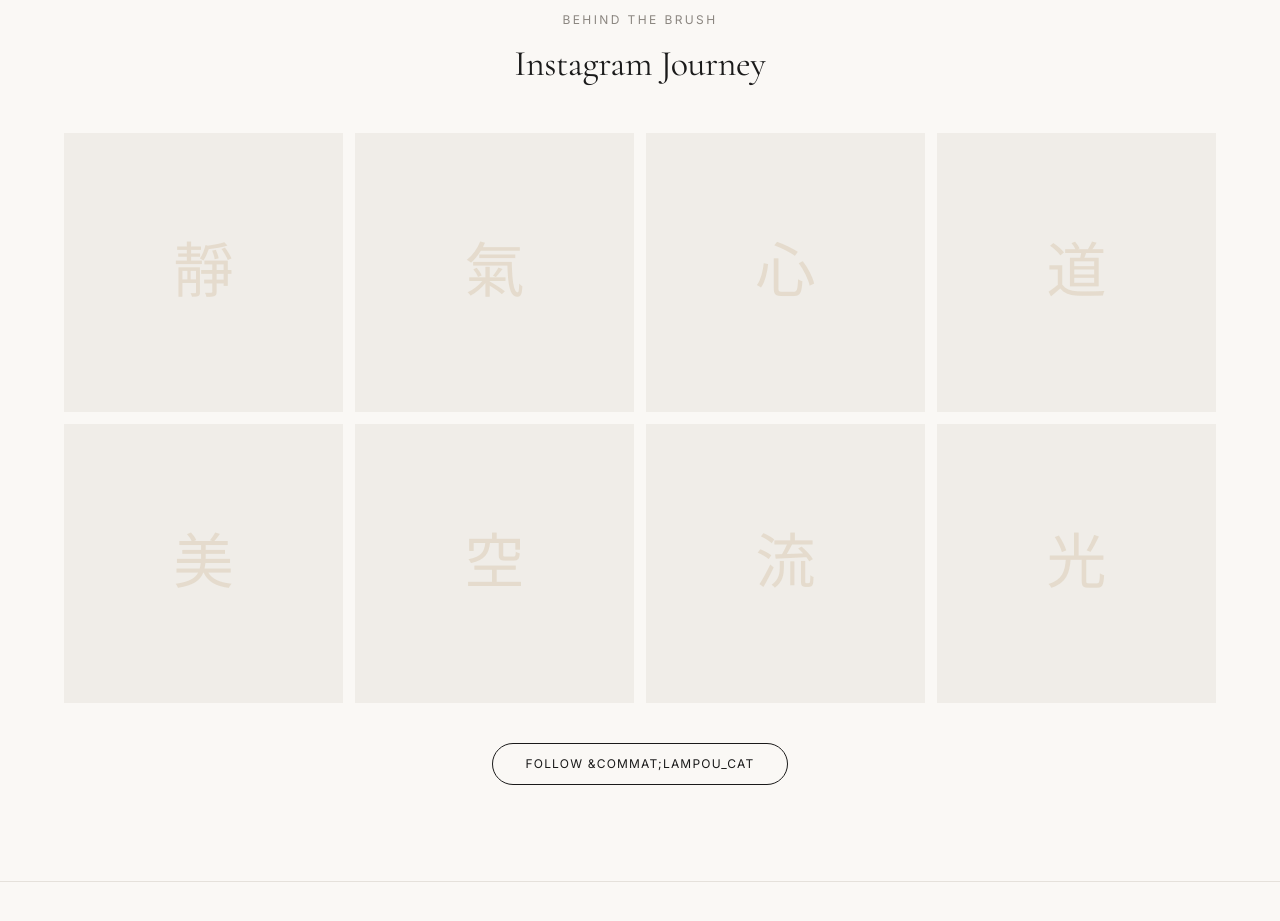
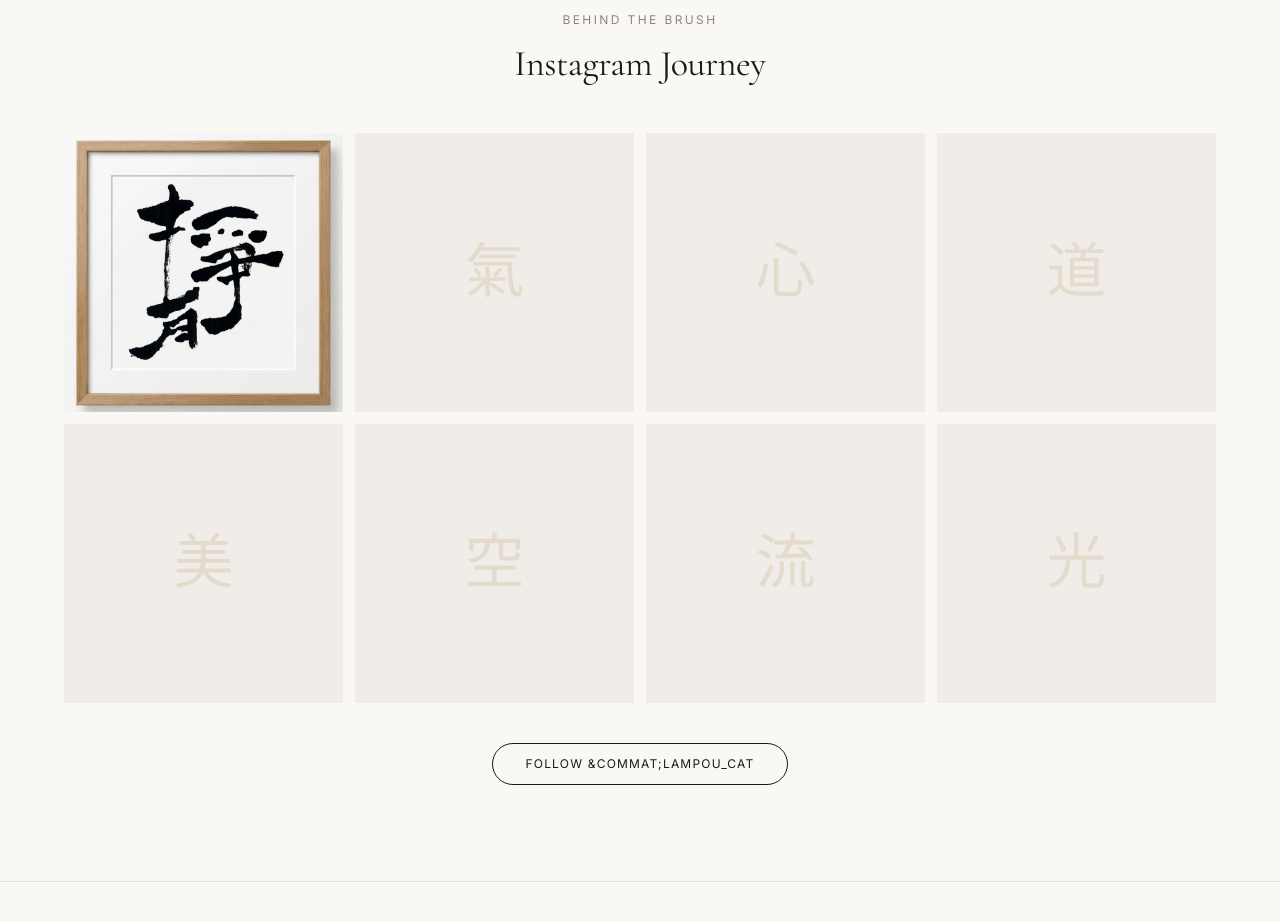
Before and after one commit to kevinccwong-coder/ink-moment, a Next.js app: page / in a window 1280 px wide. Shown: the part 3480-4401 px from the top of the page. Built offline with nearby package versions, Linux system fonts and the light colour scheme.

Commit message:
Replace first Instagram tile with silence_small.png

```diff
--- a/src/app/page.tsx
+++ b/src/app/page.tsx
@@ -275,7 +275,7 @@ export default function HomePage() {
 
           <div className="grid grid-cols-2 gap-2 sm:grid-cols-4 sm:gap-3">
             {[
-              { char: "靜", label: "Stillness in motion" },
+              { char: "靜", label: "Stillness in motion", image: "/images/silence_small.png" },
               { char: "氣", label: "The breath of ink" },
               { char: "心", label: "Heart on paper" },
               { char: "道", label: "The way of the brush" },
@@ -283,16 +283,25 @@ export default function HomePage() {
               { char: "空", label: "Empty & full" },
               { char: "流", label: "Going with the flow" },
               { char: "光", label: "Chasing light" },
-            ].map(({ char, label }) => (
+            ].map(({ char, label, image }) => (
               <div
                 key={char}
                 className="group relative aspect-square overflow-hidden bg-stone"
               >
-                <div className="flex h-full w-full items-center justify-center transition-all duration-500 group-hover:scale-110">
-                  <span className="select-none font-heading text-5xl leading-none text-accent/25 transition-all duration-500 group-hover:text-accent/45 sm:text-6xl">
-                    {char}
-                  </span>
-                </div>
+                {image ? (
+                  <Image
+                    src={image}
+                    alt={label}
+                    fill
+                    className="object-cover transition-all duration-500 group-hover:scale-110"
+                  />
+                ) : (
+                  <div className="flex h-full w-full items-center justify-center transition-all duration-500 group-hover:scale-110">
+                    <span className="select-none font-heading text-5xl leading-none text-accent/25 transition-all duration-500 group-hover:text-accent/45 sm:text-6xl">
+                      {char}
+                    </span>
+                  </div>
+                )}
                 <div className="absolute inset-0 flex items-end p-3 opacity-0 transition-opacity duration-300 group-hover:opacity-100 sm:p-4">
                   <span className="text-[10px] uppercase tracking-[0.15em] text-ink sm:text-xs">
                     {label}
```
Also changed, not shown: public/images/silence_small.png (added).
